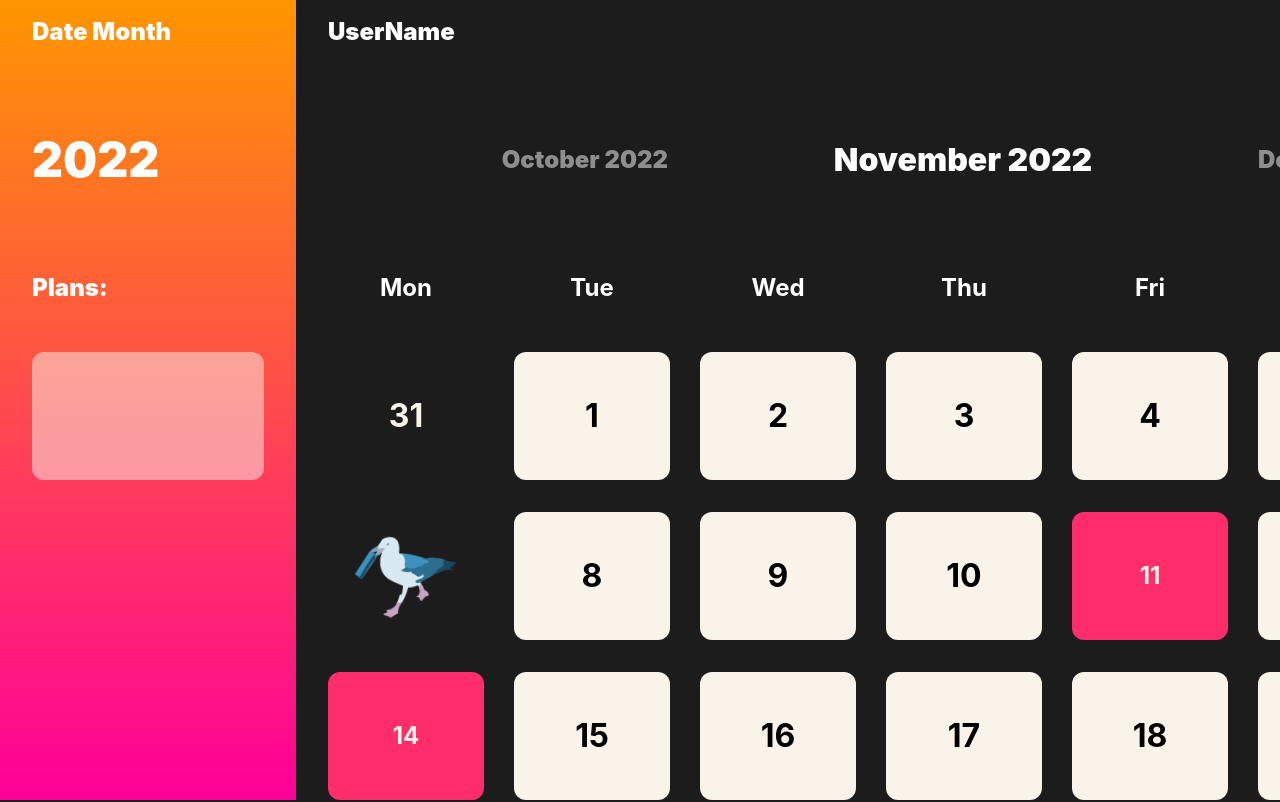
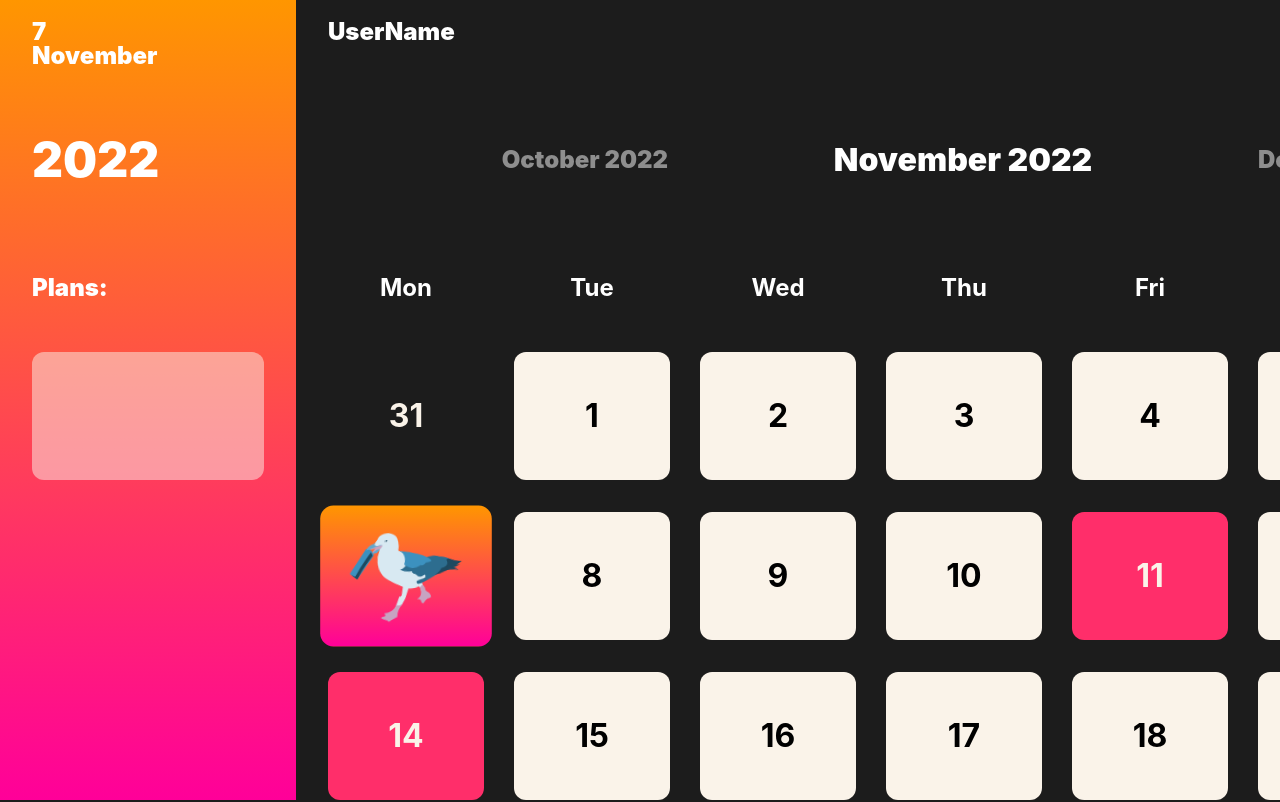
Before and after one commit to alexkior/seagulendar, a React (Vite) app in the folder client/: page / in a window 1280 px wide. Shown: the top 802 px of the page. Built offline with nearby package versions, Linux system fonts and the light colour scheme.

Commit message:
Add redux selectors to the sidebar

```diff
--- a/client/src/components/Calendar/components/CalendarItem/CalendarItem.module.scss
+++ b/client/src/components/Calendar/components/CalendarItem/CalendarItem.module.scss
@@ -96,7 +96,7 @@
   justify-content: center;
 
   color: #FAF3E9;
-  font-size: 24px;
+  font-size: 32px;
   font-weight: 700;
 
   animation: hoverout 0.5s;
--- a/client/src/components/Calendar/components/CalendarItem/CalendarItem.tsx
+++ b/client/src/components/Calendar/components/CalendarItem/CalendarItem.tsx
@@ -30,7 +30,6 @@ interface CalendarItem {
   month: string;
   day: string;
   content: string;
-  // onClick: () => void;
 }
 
 const CalendarItem: React.FC<CalendarItem> = function CalendarItem({
@@ -42,8 +41,6 @@ const CalendarItem: React.FC<CalendarItem> = function CalendarItem({
   const selected = useSelector((state: any) => state.selected.selectedItem)
   const dispatch = useDispatch()
 
-  const selectedItem = createDate
-
   console.log(content)
 
   return (
@@ -54,7 +51,9 @@ const CalendarItem: React.FC<CalendarItem> = function CalendarItem({
             () => dispatch(
               select({
                 date: date,
-                month: month
+                month: month,
+                day: day,
+                content: content
               })
             )
           }
@@ -68,7 +67,9 @@ const CalendarItem: React.FC<CalendarItem> = function CalendarItem({
             () => dispatch(
               select({
                 date: date,
-                month: month
+                month: month,
+                day: day,
+                content: content
               })
             )
           }
--- a/client/src/components/Calendar/components/CalendarList/CalendarList.tsx
+++ b/client/src/components/Calendar/components/CalendarList/CalendarList.tsx
@@ -1,5 +1,9 @@
 import * as React from 'react'
 import { motion } from 'framer-motion'
+import { useSelector } from '../../../../redux/store'
+import { useDispatch } from 'react-redux'
+import { select } from '../../../../redux/slices/selectedSlice'
+
 import styles from './CalendarList.module.scss'
 
 import { CalendarItem } from '../CalendarItem'
@@ -11,6 +15,7 @@ const createYear = currentDate.getFullYear()
 const currentMonth = currentDate.getMonth()
 
 const createDate = currentDate.getDate()
+const createDay = currentDate.getDay()
 const fullDate = currentDate.toLocaleDateString('en-US', {
   weekday: 'short',
 })
@@ -108,6 +113,18 @@ console.log(
 const days = getFullWeeksStartAndEndInMonth(currentMonth, createYear)
 
 const CalendarList: React.FC = function CalendarList() {
+  // const selected = useSelector((state: any) => state.selected.selectedItem)
+  const dispatch = useDispatch()
+
+  React.useEffect(() => {
+    dispatch(
+      select({
+        date: createDate,
+        month: createMonth,
+        day: createDay,
+        content: days[days.findIndex((el) => el.date === createDate && el.month === createMonth)].content
+      }))
+  }, [])
 
   return (
     <motion.div
--- a/client/src/components/Sidebar/Sidebar.tsx
+++ b/client/src/components/Sidebar/Sidebar.tsx
@@ -1,9 +1,13 @@
 import * as React from 'react'
 import { motion } from 'framer-motion'
+import { useSelector } from '../../redux/store'
+
 import styles from './Sidebar.module.scss'
 import { SidebarBlockList } from './components/SidebarBlockList'
 
 const Sidebar: React.FC = function Sidebar() {
+  const selected = useSelector((state: any) => state.selected.selectedItem)
+
   return (
     <motion.section
       initial={{ x: '-500px', opacity: 0 }}
@@ -12,7 +16,7 @@ const Sidebar: React.FC = function Sidebar() {
       className={styles.Sidebar}
     >
       <h2 className={styles.Sidebar__title}>
-        Date Month
+        {selected.date} {selected.month}
       </h2>
 
       <h2 className={styles.Sidebar__subtitle}>
--- a/client/src/components/Sidebar/components/SidebarBlock/SidebarBlock.tsx
+++ b/client/src/components/Sidebar/components/SidebarBlock/SidebarBlock.tsx
@@ -1,4 +1,5 @@
 import * as React from 'react'
+
 import styles from './SidebarBlock.module.scss'
 
 const SidebarBlock: React.FC = function SidebarBlock() {
--- a/client/src/components/Sidebar/components/SidebarBlockList/SidebarBlockList.tsx
+++ b/client/src/components/Sidebar/components/SidebarBlockList/SidebarBlockList.tsx
@@ -1,7 +1,11 @@
 import * as React from 'react'
+import { useSelector } from '../../../../redux/store'
+
 import styles from './SidebarBlockList.module.scss'
 
 const SidebarBlockList: React.FC = function SidebarBlockList() {
+  const selected = useSelector((state: any) => state.selected.selectedItem)
+
   return (
     <div className={styles.SidebarBlockList}>
       <div className={styles.SidebarBlock}>
@@ -10,7 +14,10 @@ const SidebarBlockList: React.FC = function SidebarBlockList() {
         </h3>
 
         <div className={styles.SidebarBlock__test_element_empty}>
+          <p>
+            {selected.content}
 
+          </p>
         </div>
       </div>
     </div>
--- a/client/src/redux/slices/selectedSlice.tsx
+++ b/client/src/redux/slices/selectedSlice.tsx
@@ -5,7 +5,9 @@ export const selectedSlice = createSlice({
   initialState: {
     selectedItem: {
       date: 0,
-      month: ''
+      month: '',
+      day: '',
+      content: ''
     },
   },
   reducers: {
```
